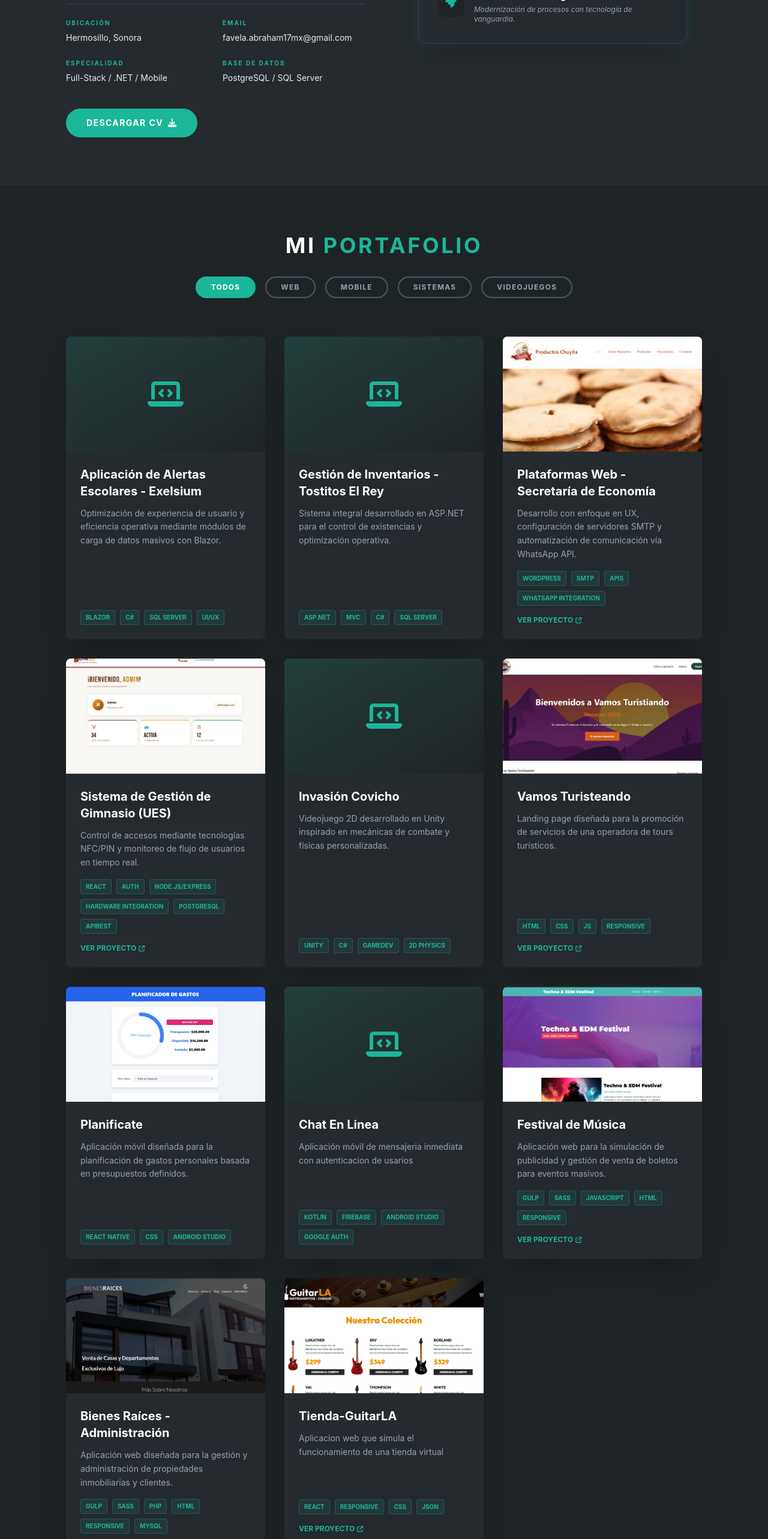
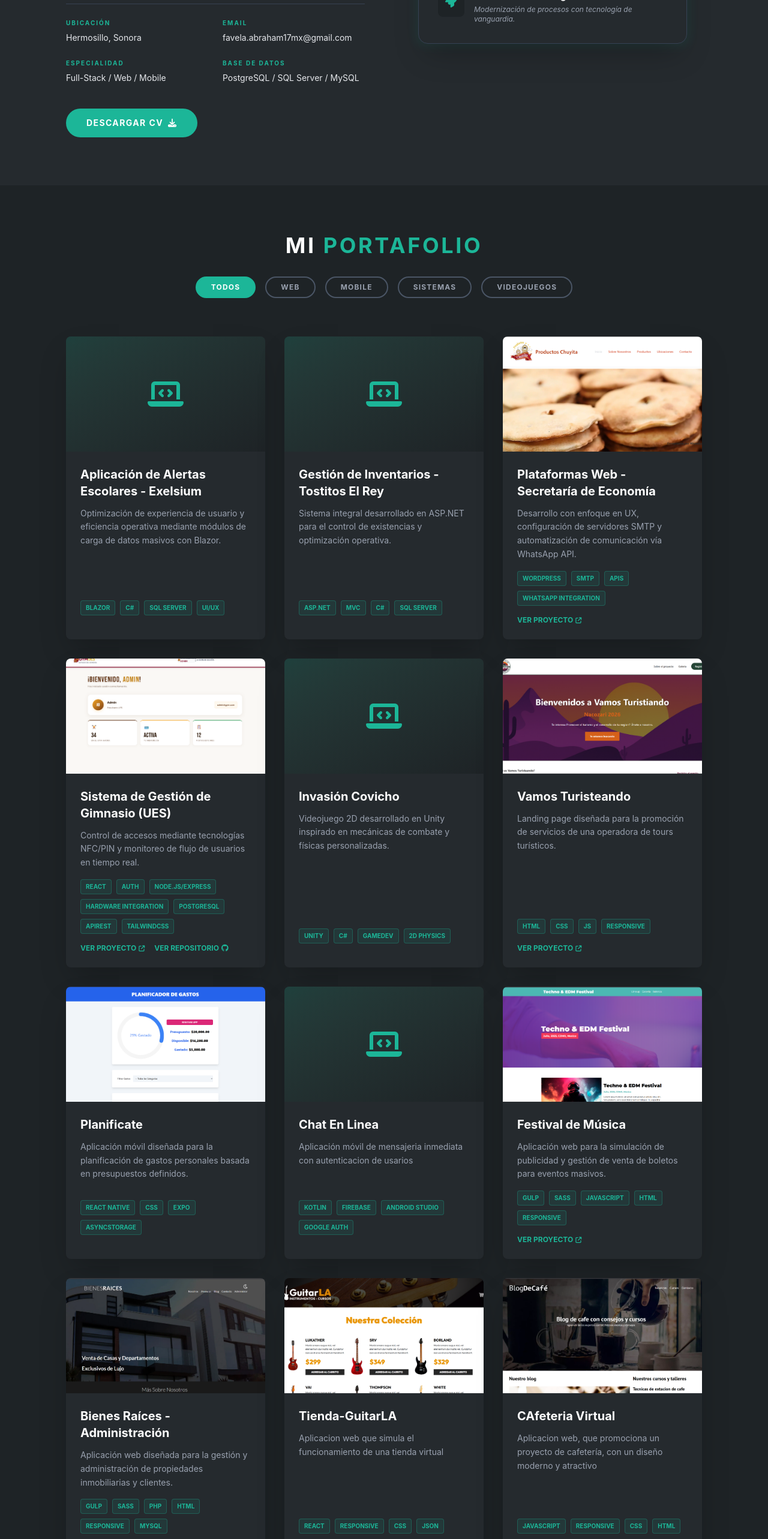
Before and after one commit to BamFavela17/Portafolio-AbrahamFavela, a React (Vite) app: page / in a window 1280 px wide. Shown: the part 1420-3986 px from the top of the page at 60% size. Built offline with nearby package versions, Linux system fonts and the light colour scheme.

Commit message:
agregaue repos

```diff
--- a/src/components/About.tsx
+++ b/src/components/About.tsx
@@ -52,13 +52,13 @@ const About: React.FC = () => {
                 <span className="block text-[#1CB698] font-bold uppercase text-[10px] tracking-[2px] mb-1">
                   Especialidad
                 </span>
-                <span className="text-sm text-gray-200">Full-Stack / .NET / Mobile</span>
+                <span className="text-sm text-gray-200">Full-Stack / Web / Mobile</span>
               </div>
               <div>
                 <span className="block text-[#1CB698] font-bold uppercase text-[10px] tracking-[2px] mb-1">
                   Base de Datos
                 </span>
-                <span className="text-sm text-gray-200">PostgreSQL / SQL Server</span>
+                <span className="text-sm text-gray-200">PostgreSQL / SQL Server / MySQL</span>
               </div>
             </div>
 
--- a/src/components/Projects.tsx
+++ b/src/components/Projects.tsx
@@ -5,6 +5,7 @@ interface ProjectItem {
   title: string;
   description: string;
   url: string;
+  Repo?: string;
   image: string;
   tags: string[];
   category: "Web" | "Mobile" | "Videojuegos" | "Sistemas";
@@ -15,6 +16,7 @@ const projects: ProjectItem[] = [
     title: "Aplicación de Alertas Escolares - Exelsium",
     description: "Optimización de experiencia de usuario y eficiencia operativa mediante módulos de carga de datos masivos con Blazor.",
     url: "",
+    Repo: "",
     image: "",
     tags: ["Blazor", "C#", "SQL Server", "UI/UX"],
     category: "Sistemas",
@@ -23,6 +25,7 @@ const projects: ProjectItem[] = [
     title: "Gestión de Inventarios - Tostitos El Rey",
     description: "Sistema integral desarrollado en ASP.NET para el control de existencias y optimización operativa.",
     url: "",
+    Repo: "",
     image: "",
     tags: ["ASP.NET", "MVC", "C#", "SQL server"],
     category: "Sistemas",
@@ -31,6 +34,7 @@ const projects: ProjectItem[] = [
     title: "Plataformas Web - Secretaría de Economía",
     description: "Desarrollo con enfoque en UX, configuración de servidores SMTP y automatización de comunicación vía WhatsApp API.",
     url: "https://coyotaschuyita.com/",
+    Repo: "",
     image: "/img/ChuyitaPage.png",
     tags: ["WordPress", "SMTP", "APIs", "WhatsApp Integration"],
     category: "Web",
@@ -39,14 +43,16 @@ const projects: ProjectItem[] = [
     title: "Sistema de Gestión de Gimnasio (UES)",
     description: "Control de accesos mediante tecnologías NFC/PIN y monitoreo de flujo de usuarios en tiempo real.",
     url: "https://www.youtube.com/watch?v=5gGpnNZuT4E",
+    Repo: "https://github.com/BamFavela17/GymUes-AccesControl.git",
     image: "/img/GymUes.png",
-    tags: ["React", "Auth", "Node.js/Express", "Hardware Integration", "PostgreSQL", "ApiRest"],
+    tags: ["React", "Auth", "Node.js/Express", "Hardware Integration", "PostgreSQL", "ApiRest", "Tailwindcss "],
     category: "Sistemas",
   },
   {
     title: "Invasión Covicho",
     description: "Videojuego 2D desarrollado en Unity inspirado en mecánicas de combate y físicas personalizadas.",
     url: "",
+    Repo: "",
     image: "",
     tags: ["Unity", "C#", "GameDev", "2D Physics"],
     category: "Videojuegos",
@@ -55,6 +61,7 @@ const projects: ProjectItem[] = [
     title: "Vamos Turisteando",
     description: "Landing page diseñada para la promoción de servicios de una operadora de tours turísticos.",
     url: "https://vamosturistiando.netlify.app/",
+    Repo: "",
     image: "/img/vamosTuristiando.png",
     tags: ["HTML", "CSS", "JS", "Responsive"],
     category: "Web",
@@ -63,14 +70,16 @@ const projects: ProjectItem[] = [
     title: "Planificate",
     description: "Aplicación móvil diseñada para la planificación de gastos personales basada en presupuestos definidos.",
     url: "",
+    Repo: "",
     image: "/img/Planificador.png",
-    tags: ["React Native", "CSS", "Android studio"],
+    tags: ["React Native", "CSS", "Expo", "AsyncStorage"],
     category: "Mobile",
   },
   {
     title: "Chat En Linea",
     description: "Aplicación móvil de mensajeria inmediata con autenticacion de usarios",
     url: "",
+    Repo: "",
     image: "",
     tags: ["Kotlin", "FireBase", "Android studio", "Google Auth"],
     category: "Mobile",
@@ -79,6 +88,7 @@ const projects: ProjectItem[] = [
     title: "Festival de Música",
     description: "Aplicación web para la simulación de publicidad y gestión de venta de boletos para eventos masivos.",
     url: "https://festival-musica-sass-web.netlify.app/",
+    Repo: "",
     image: "/img/FestivalMusica.png",
     tags: ["GULP", "SASS", "JAVASCRIPT", "HTML", "Responsive"],
     category: "Web",
@@ -87,6 +97,7 @@ const projects: ProjectItem[] = [
     title: "Bienes Raíces - Administración",
     description: "Aplicación web diseñada para la gestión y administración de propiedades inmobiliarias y clientes.",
     url: "",
+    Repo: "https://github.com/BamFavela17/Crud_bienesRaices.git ",
     image: "/img/BienesRaices.png",
     tags: ["GULP", "SASS", "PHP", "HTML", "Responsive", "MySql"],
     category: "Web",
@@ -95,8 +106,18 @@ const projects: ProjectItem[] = [
     title: "Tienda-GuitarLA",
     description: "Aplicacion web que simula el funcionamiento de una tienda virtual",
     url: "https://tienda-en-linea-wheat.vercel.app/",
+    Repo: "",
     image: "/img/guitarLA.png",
     tags: ["React", "Responsive", "CSS", "JSON"],
+    category: "Web",
+  },
+  {
+    title: "CAfeteria Virtual",
+    description: "Aplicacion web, que promociona un proyecto de cafetería, con un diseño moderno y atractivo",
+    url: "https://blog-de-cafe-gray.vercel.app/index.html",
+    Repo: "https://github.com/BamFavela17/blog_de_cafe.git",
+    image: "/img/Cafe.png",
+    tags: ["JavaScript", "Responsive", "CSS", "HTML"],
     category: "Web",
   },
 ];
@@ -185,16 +206,28 @@ const Project: React.FC = () => {
                     ))}
                   </div>
 
+                  <div className="mt-4 flex flex-wrap gap-4">
                     {project.url && (
                       <a
                         href={project.url}
                         target="_blank"
                         rel="noopener noreferrer"
-                      className="mt-4 text-[#1CB698] text-xs font-bold hover:underline inline-flex items-center gap-1"
+                        className="text-[#1CB698] text-xs font-bold hover:underline inline-flex items-center gap-1"
                       >
                         VER PROYECTO <i className="fa-solid fa-external-link text-[10px]"></i>
                       </a>
                     )}
+                    {project.Repo && (
+                      <a
+                        href={project.Repo}
+                        target="_blank"
+                        rel="noopener noreferrer"
+                        className="text-[#1CB698] text-xs font-bold hover:underline inline-flex items-center gap-1"
+                      >
+                        VER REPOSITORIO <i className="fa-brands fa-github text-[12px]"></i>
+                      </a>
+                    )}
+                  </div>
                 </div>
               </motion.div>
             ))}
--- a/src/components/Resume.tsx
+++ b/src/components/Resume.tsx
@@ -43,7 +43,7 @@ const resumeData: TimelineItem[] = [
     company: "Udemy Certified",
     period: "2023 - 2024",
     description: "Formación intensiva en Desarrollo Web Completo, React con TypeScript y Desarrollo Móvil Multiplataforma utilizando React Native con Expo.",
-    type: "education", // Lo mantenemos en la columna de educación para fortalecer el perfil académico
+    type: "education",
   },
 ];
 
```
Also changed, not shown: public/img/Cafe.png (added). Lines whose indentation alone changed are shown as unchanged.
